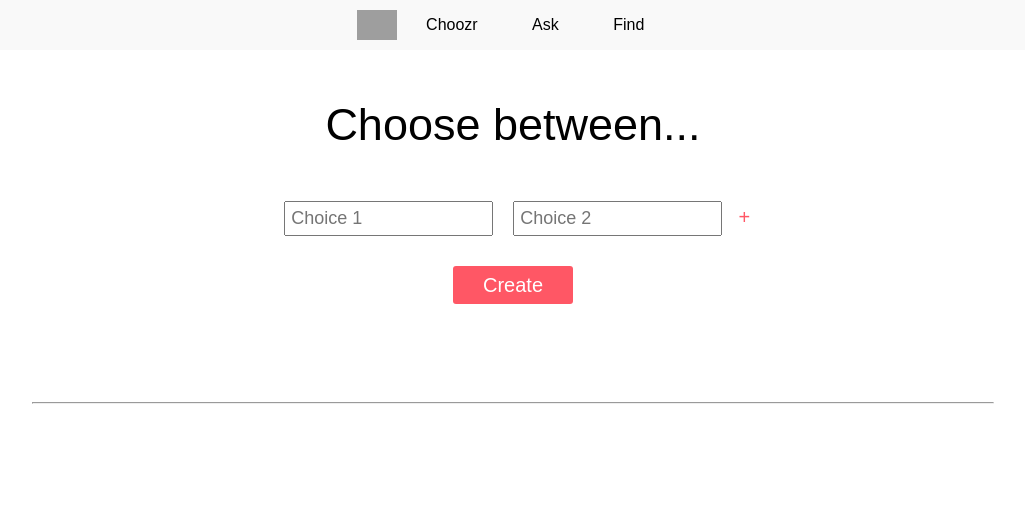
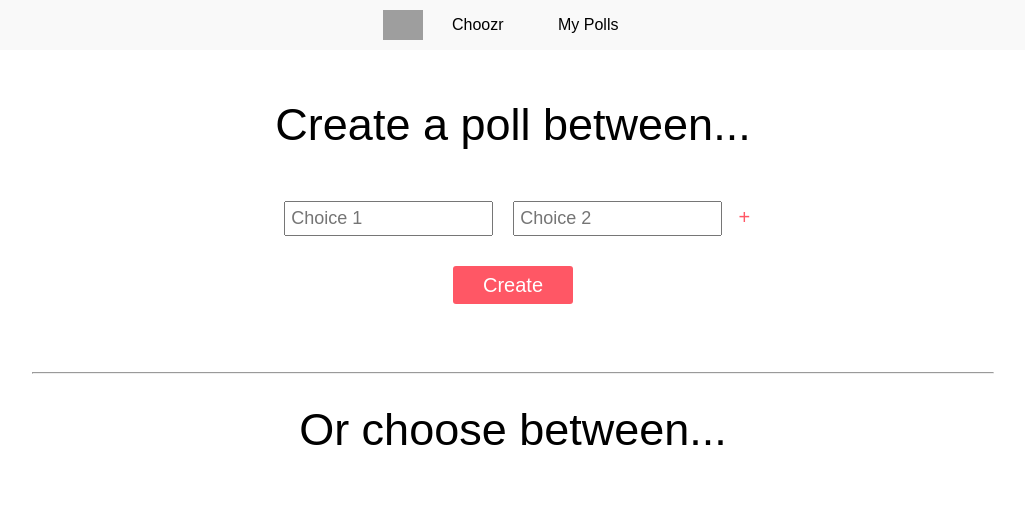
Before and after one commit to damanm24/Choozr, a website: page views/index.html in a window 1280 px wide. Shown: the whole page, without its empty margins (127-1152 px from the left). Drawn offline with nearby package versions, Linux system fonts and the light colour scheme; some packages are replaced by stand-ins of ours; files that its build step writes are made by us from their sources; no server answers; grey boxes are pictures that could not be loaded.

Commit message:
Styling changes + code formatting

```diff
--- a/public/javascripts/index.js
+++ b/public/javascripts/index.js
@@ -105,7 +105,9 @@ app.controller("NewPollCtrl", function NewPollCtrl($scope, $http, $location, $q)
         $http.post('/api/pollPost', JSON.stringify($scope.poll))
             .then(
                 function successCallback(response) {
-          $scope.$parent.$broadcast('pollMade', {pollId : response.data});
+                    $scope.$parent.$broadcast('pollMade', {
+                        pollId: response.data
+                    });
                 },
                 function failedCallback(response) {}
             );
@@ -258,7 +260,7 @@ app.controller("GetPollCtrl", function GetPollCtrl($scope, $http, $routeParams,
 
     //$scope.poll = null;
 
-    $scope.$on('pollMade', function (event, args){
+    $scope.$on('pollMade', function(event, args) {
         $scope.vState = "not-voted";
         retrievePoll(args.pollId);
     });
--- a/public/stylesheets/style.css
+++ b/public/stylesheets/style.css
@@ -1,11 +1,10 @@
-body{
+body {
     padding: 0;
     margin: 0;
     font-family: 'Arial', serif;
     background-color: white;
 }
-
-.nav-bar{
+.nav-bar {
     margin: 0;
     background-color: #f9f9f9;
     color: #ffffff;
@@ -22,29 +21,27 @@ span {
     display: inline-block;
     vertical-align: middle;
 }
-
-.nav-bar li{
+.nav-bar li {
     display: inline-block;
     padding: 0 25px 0 25px;
 }
-
-.nav-bar li a{
+.nav-bar li a {
     text-decoration: none;
     color: black;
 }
-
-.nav-bar li a:hover{
+.nav-bar li a:hover {
     color: #ff5765;
 }
-
-
-.po-container{
+.po-container {
     text-align: center;
     display: block;
     padding: 30px 20px 30px 20px;
 }
-
-.op-container{
+.madePoll {
+    padding-top: 15px;
+    padding-bottom: 15px;
+}
+.op-container {
     height: 300px;
     width: 50px;
     overflow: hidden;
@@ -55,107 +52,100 @@ span {
     background-position: 50% 50%;
     margin: 1px;
 }
-
-.op-container:hover{
+.op-container:hover {
     cursor: pointer;
 }
-
-.rec{
+.rec {
     position: absolute;
     bottom: 0px;
     width: 400px;
     filter: brightness(100%);
     opacity: 0.6;
 }
-
-.rec-prevote{
+.rec-prevote {
     height: 60px;
     background-color: black;
-
 }
-
 .rec-postvote {
     animation: AnimRec 1s ease-out;
 }
-
 @keyframes AnimRec {
     from {
         height: 60px;
         background-color: black;
     }
 }
-
-.text, .percent{
+.text,
+.percent {
     position: absolute;
     bottom: 0px;
     text-align: center;
     margin: 0;
     width: 400px;
     color: white;
-    text-shadow:
-    -0.5px -0.5px 0 #333,
-    0.5px -0.5px 0 #333,
-    -0.5px 0.5px 0 #333,
-    0.5px 0.5px 0 #333;
+    text-shadow: -0.5px -0.5px 0 #333, 0.5px -0.5px 0 #333, -0.5px 0.5px 0 #333, 0.5px 0.5px 0 #333;
 }
-
-.text{
+.text {
     bottom: 10px;
 }
-
-.percent{
+.percent {
     margin: 0;
     bottom: 60px;
     font-size: 50px;
-    -webkit-animation: fadein 1s ease-out; /* Safari, Chrome and Opera > 12.1 */
-       -moz-animation: fadein 1s ease-out; /* Firefox < 16 */
-        -ms-animation: fadein 1s ease-out; /* Internet Explorer */
-         -o-animation: fadein 1s ease-out; /* Opera < 12.1 */
+    -webkit-animation: fadein 1s ease-out;
+    /* Safari, Chrome and Opera > 12.1 */
+
+    -moz-animation: fadein 1s ease-out;
+    /* Firefox < 16 */
+
+    -ms-animation: fadein 1s ease-out;
+    /* Internet Explorer */
+
+    -o-animation: fadein 1s ease-out;
+    /* Opera < 12.1 */
+
     animation: fadein 1s ease-out;
 }
-
-.ask-container {
+.ask-container,
+.view-container {
     text-align: center;
     padding-bottom: 30px;
 }
-
-.ask-container #cb{
+.ask-container #cb {
     height: 90px;
     line-height: 90px;
     padding-bottom: 30px;
 }
-
-.ask-container h1{
+.ask-container h1,
+.view-container .cb {
     font-weight: 100;
     color: black;
 }
-
-.ask-container .input{
+.view-container .cb {
+    font-size: 45px;
+}
+.ask-container .input {
     display: inline-block;
-    margin-left:;
+    margin-left: ;
     margin-right: auto;
     padding: 0 0 30px 20px;
 }
-
-.ask-container input{
+.ask-container input {
     font-size: 18px;
     padding: 5px 0 5px 5px;
     text-transform: capitalize;
 }
-
-
-.ask-container .create, .ask-container .addsub{
+.ask-container .create,
+.ask-container .addsub {
     white-space: nowrap;
     cursor: pointer;
     border: transparent;
-
 }
-
-.ask-container .create:hover, .ask-container .add:hover{
-      background-image: linear-gradient(transparent,rgba(0,0,0,.05) 40%,rgba(0,0,0,.1));
+.ask-container .create:hover,
+.ask-container .add:hover {
+    background-image: linear-gradient(transparent, rgba(0, 0, 0, .05) 40%, rgba(0, 0, 0, .1));
 }
-
-.ask-container .create{
+.ask-container .create {
     zoom: 1.5;
     display: block;
     margin: 0 auto;
@@ -164,8 +154,7 @@ span {
     background-color: #ff5765;
     color: white;
 }
-
-.ask-container .addsub{
+.ask-container .addsub {
     height: 35px;
     width: 35px;
     font-size: 20px;
--- a/views/index.html
+++ b/views/index.html
@@ -26,9 +26,8 @@
 <body>
     <ul class="nav-bar">
         <img src="http://i.picresize.com/images/2017/06/10/Nqs9G.png" border="0">
-    <span><li><a href="" ng-click="setRoute('viewPolls')">Choozr</a></li>
-            <li><a href="" ng-click="setRoute('addPoll')">Ask</a></li>
-            <li><a href="" ng-click="setRoute('getPoll')">Find</a></li></span>
+        <span><li><a href="" ng-click="setRoute('')">Choozr</a></li>
+            <li><a href="" ng-click="setRoute('viewPolls')">My Polls</a></li>
   </ul>
 
   <div class="container">
@@ -36,7 +35,7 @@
       <div class="ask-container">
         <div id="cb" ng-switch="inputs">
           <div ng-switch-when="not-pressed">
-            <h1 ng-style="{'font-size' : cbwidth}">Choose between...</h1>
+            <h1 ng-style="{'font-size' : cbwidth}">Create a poll between...</h1>
           </div>
           <div ng-switch-when="pressed">
             <h1 ng-style="{'font-size' : cbwidth}">Choose between {{smartText()}}</h1>
@@ -46,14 +45,14 @@
           <div class="input" ng-repeat="choice in poll.options">
             <input ng-style="{'width' : fsize}" onkeypress="inputTyped()" maxlength="17" type="text" ng-model="choice.text" placeholder="Choice {{$index+1}}"><br>
           </div>
-          <button ng-if="ccount == 2 || ccount == 3" class="addsub" type="button" ng-click="addChoice()">+</button>
-          <button ng-if="ccount == 3 || ccount == 4" class="addsub" type="button" ng-click="subChoice()">-</button>
+          <button ng-if="ccount < 4" class="addsub" type="button" ng-click="addChoice()">+</button>
+          <button ng-if="ccount > 2" class="addsub" type="button" ng-click="subChoice()">-</button>
           <button class="create" type="submit">Create</button>
         </form>
       </div>
     </div>
 
-    <div ng-controller="GetPollCtrl" ng-switch="vState" class="po-container">
+    <div ng-controller="GetPollCtrl" ng-switch="vState" class="po-container madePoll">
         <div ng-switch-when="not-voted">
           <form class="op-container" ng-style="{'background-image' : option.bgurl, 'width' : option.width}" ng-repeat="option in poll.options" ng-click="submitVote(option.text, poll._id)" >
             <div class="rec rec-prevote" ng-style="{'width' : option.width}"></div>
@@ -71,6 +70,8 @@
     <hr width="75%">
 
     <div ng-controller="ViewPollsCtrl">
+      <div class="view-container">
+      <h1 class="cb">Or choose between...</h1>
       <div ng-repeat="poll in polls">
         <div class="po-container">
           <div ng-if="poll.hasVoted === 'false'">
@@ -91,6 +92,7 @@
       </div>
     </div>
   </div>
+  </div>
 
 </body>
 
```
Lines whose indentation alone changed are shown as unchanged.
